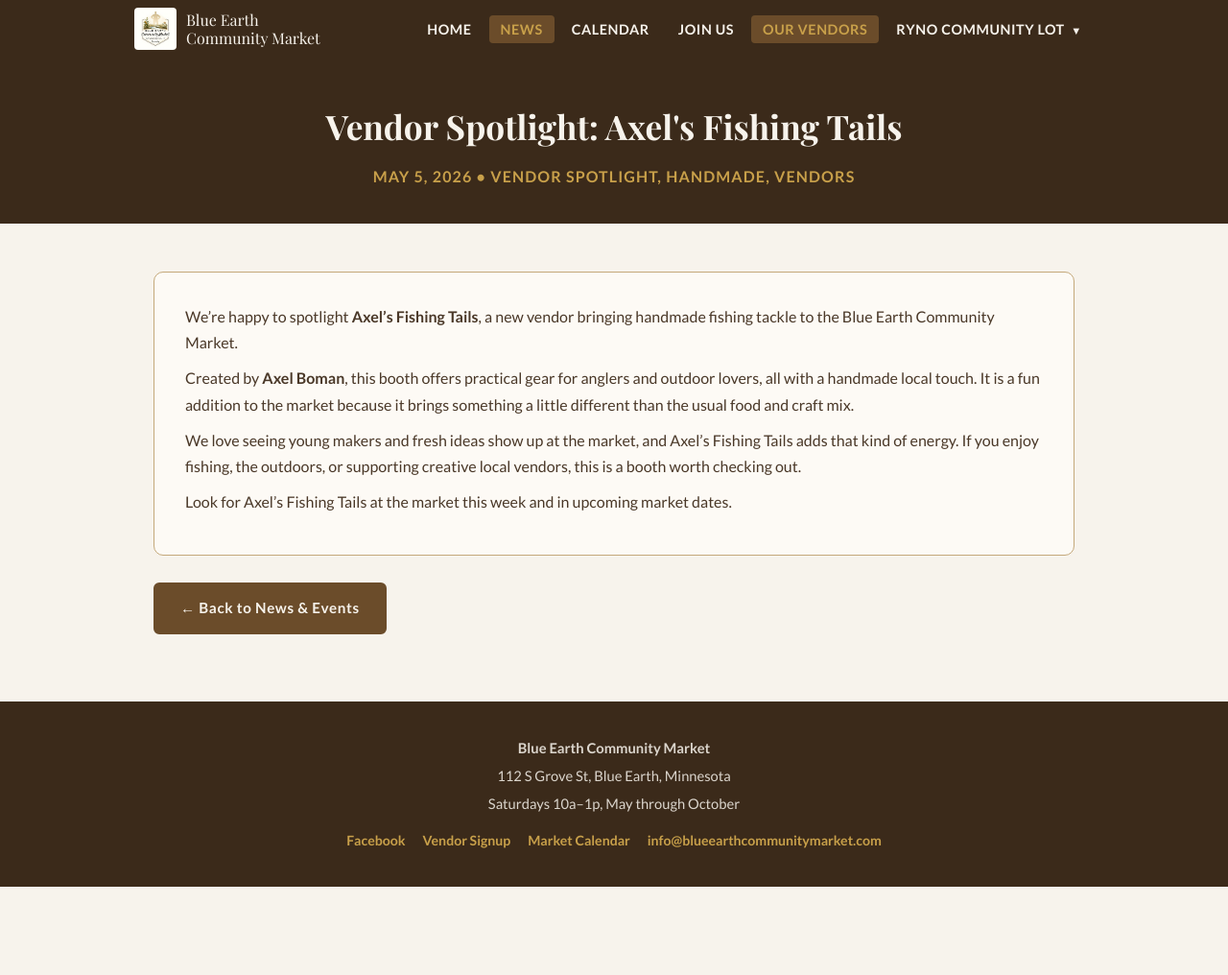
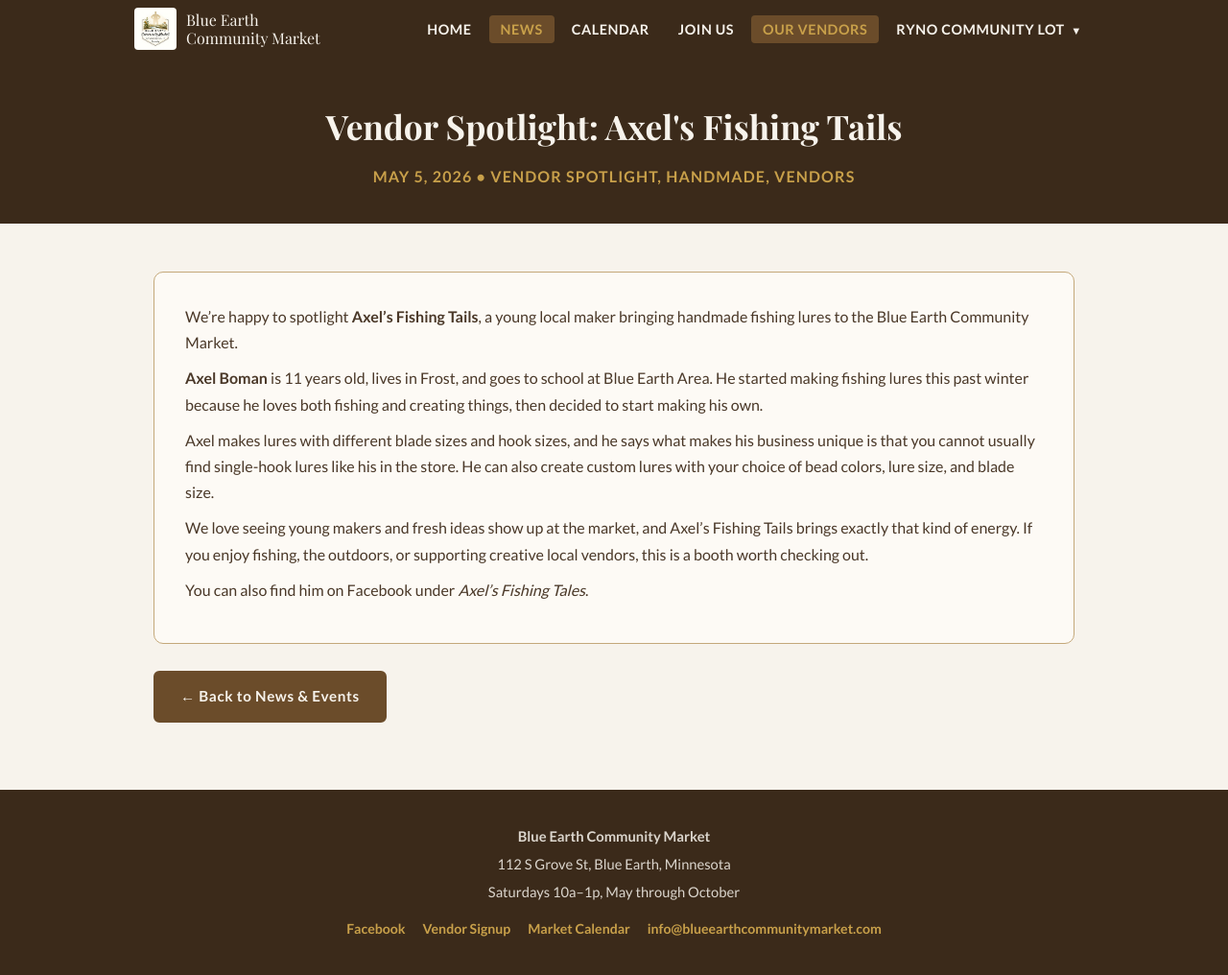
Before and after one commit to blueearthcommunitymarket/blueearthcommunitymarket.github.io, a Jekyll site: the page built from _posts/2026-05-05-vendor-spotlight-axels-fishing-tails.md, in a window 1280 px wide. Shown: the whole page at 96% size. Built offline with Jekyll 4.4.1, drawn with Linux system fonts in a browser that asks for light colours; some web fonts are replaced; before the commit the page ends 924 px from its top, so only the background shows below that.

Commit message:
maintenance: 2026-05-13 cleanup

```diff
--- a/_posts/2026-05-05-vendor-spotlight-axels-fishing-tails.md
+++ b/_posts/2026-05-05-vendor-spotlight-axels-fishing-tails.md
@@ -5,10 +5,12 @@
 tags: [vendor spotlight, handmade, vendors]
 ---
 
-We’re happy to spotlight **Axel's Fishing Tails**, a new vendor bringing handmade fishing tackle to the Blue Earth Community Market.
+We’re happy to spotlight **Axel's Fishing Tails**, a young local maker bringing handmade fishing lures to the Blue Earth Community Market.
 
-Created by **Axel Boman**, this booth offers practical gear for anglers and outdoor lovers, all with a handmade local touch. It is a fun addition to the market because it brings something a little different than the usual food and craft mix.
+**Axel Boman** is 11 years old, lives in Frost, and goes to school at Blue Earth Area. He started making fishing lures this past winter because he loves both fishing and creating things, then decided to start making his own.
 
-We love seeing young makers and fresh ideas show up at the market, and Axel's Fishing Tails adds that kind of energy. If you enjoy fishing, the outdoors, or supporting creative local vendors, this is a booth worth checking out.
+Axel makes lures with different blade sizes and hook sizes, and he says what makes his business unique is that you cannot usually find single-hook lures like his in the store. He can also create custom lures with your choice of bead colors, lure size, and blade size.
 
-Look for Axel's Fishing Tails at the market this week and in upcoming market dates.
+We love seeing young makers and fresh ideas show up at the market, and Axel's Fishing Tails brings exactly that kind of energy. If you enjoy fishing, the outdoors, or supporting creative local vendors, this is a booth worth checking out.
+
+You can also find him on Facebook under *Axel’s Fishing Tales*.
```
